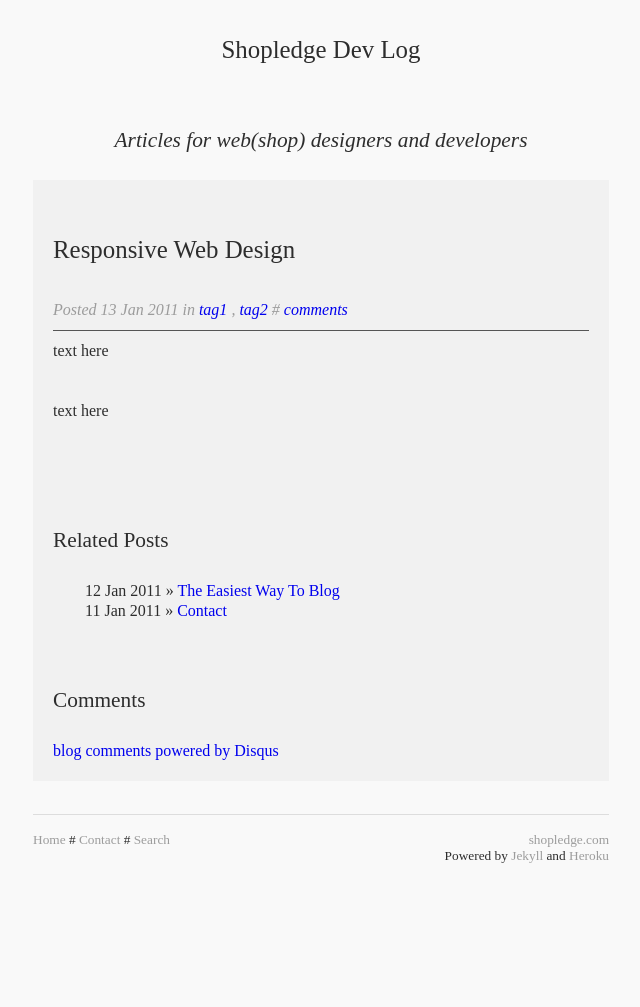
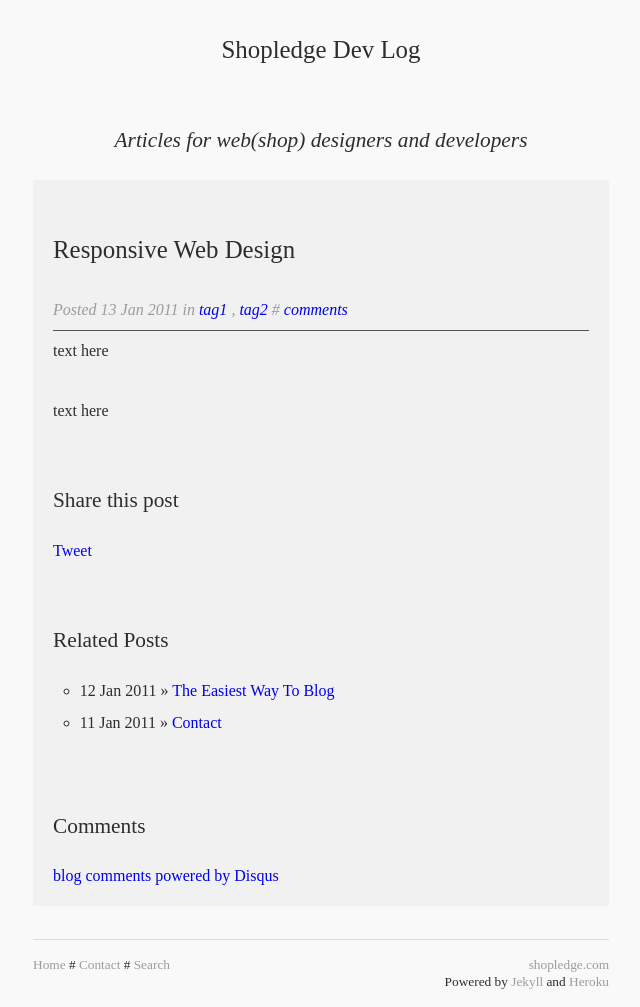
Before and after one commit to metamn/shopledge-dev, a Jekyll site: the page built from _posts/2011-01-13-responsive-web-design.html, in a window 1280 px wide. Shown: the whole page, without its empty margins (319-959 px from the left). Built offline with Jekyll 4.4.1, drawn with Linux system fonts in a browser that asks for light colours; comment, search, counter and statistics services are not loaded; before the commit the page ends 900 px from its top, so only the background shows below that.

Commit message:
Minor design tweaks

```diff
--- a/_layouts/post.html
+++ b/_layouts/post.html
@@ -30,6 +30,12 @@ layout: default
 
   <div class="body">
     {{ content }}
+  </div>
+
+  <div class="share">
+    <h2>Share this post</h2>
+    <a href="http://twitter.com/share?url={{site.url}}{{page.url}}" class="twitter-share-button" data-count="horizontal">Tweet</a><script type="text/javascript" src="http://platform.twitter.com/widgets.js"></script>
+    <script src="http://connect.facebook.net/en_US/all.js#xfbml=1"></script><fb:like layout="button_count" show_faces="false" width="450"></fb:like>
   </div>
 
 </div>
--- a/_posts/2011-01-11-contact.html
+++ b/_posts/2011-01-11-contact.html
@@ -7,7 +7,7 @@ date: 11 January 2011
 tags:
   - tag1
   - tag2
-excerpt: cs [at] shopledge.com or @shopledge on Twitter
+excerpt: dev [at] shopledge.com or @shopledge on Twitter
 ---
 
 <p>
--- a/css/style.css
+++ b/css/style.css
@@ -156,8 +156,16 @@ a:visited {
 #article .excerpt {
   margin-top: .62em;
 }
-
-
+.fb_edge_widget_with_comment {
+  top: -0.24em;
+}
+#related ul.posts {
+  margin-left: 5%;
+  list-style-type: circle;
+}
+#related ul.posts li {
+  margin-bottom: 2.5%;
+}
 
 
 /* Google Custom Search
```
Also changed, not shown: 7 other files.
